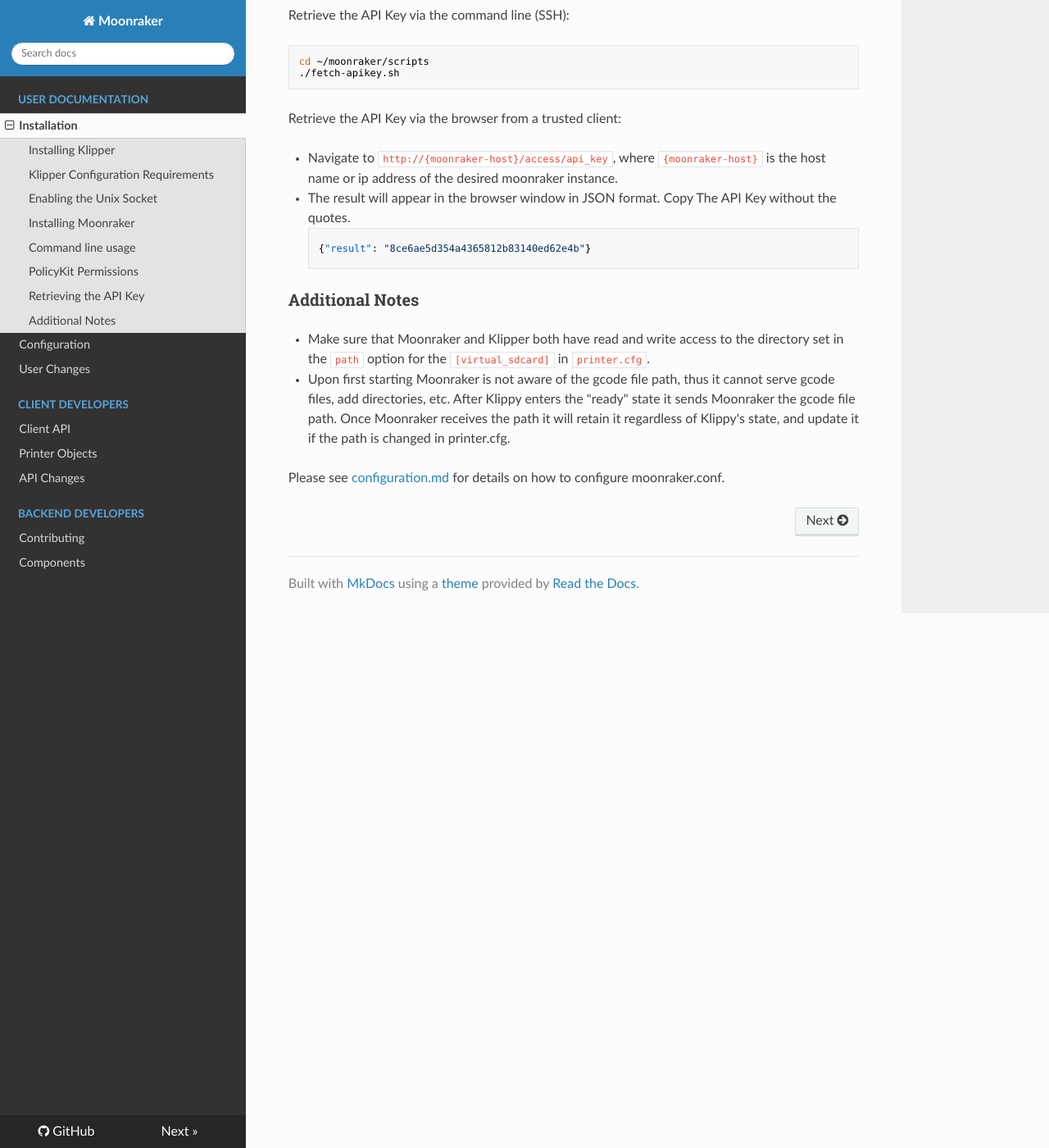
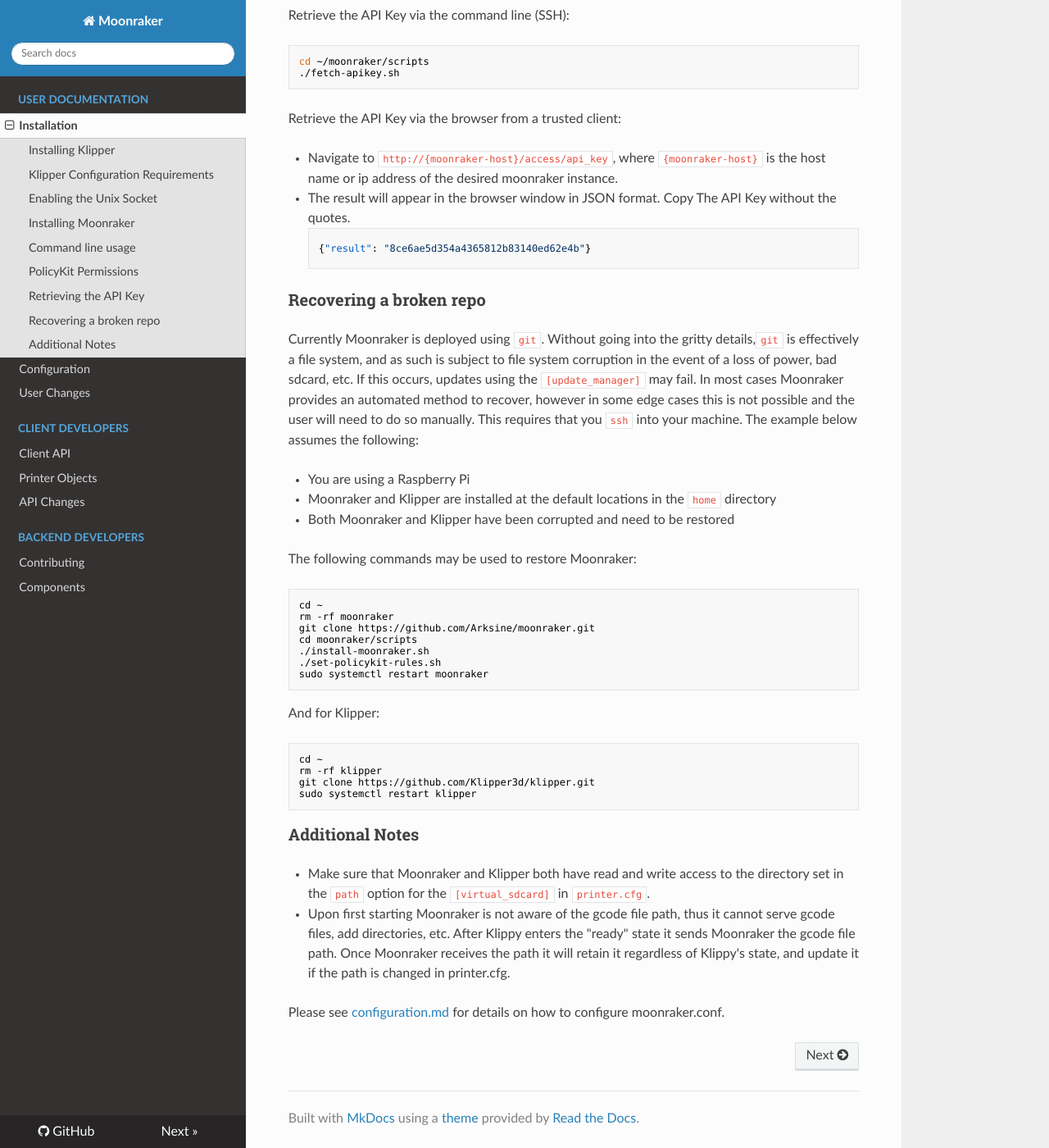
Before and after one commit to Marirossibn/moonraker, an MkDocs documentation site: the page built from docs/installation.md, in a window 1280 px wide and 1400 px high, scrolled down 5204 px. Shown: the whole window at 82% size. Built offline with MkDocs 1.6.1, drawn with Linux system fonts in a browser that asks for light colours; nearby versions of some CDN libraries.

Commit message:
docs: add repo recovery documentation
Signed-off-by:  Eric Callahan <arksine.code@gmail.com>

````diff
--- a/docs/installation.md
+++ b/docs/installation.md
@@ -280,6 +280,43 @@
 
         {"result": "8ce6ae5d354a4365812b83140ed62e4b"}
 
+### Recovering a broken repo
+
+Currently Moonraker is deployed using `git`.  Without going into the gritty
+details,`git` is effectively a file system, and as such is subject to
+file system corruption in the event of a loss of power, bad sdcard, etc.
+If this occurs, updates using the `[update_manager]` may fail.  In most
+cases Moonraker provides an automated method to recover, however in some
+edge cases this is not possible and the user will need to do so manually.
+This requires that you `ssh` into your machine.  The example below assumes
+the following:
+
+- You are using a Raspberry Pi
+- Moonraker and Klipper are installed at the default locations in the `home`
+  directory
+- Both Moonraker and Klipper have been corrupted and need to be restored
+
+The following commands may be used to restore Moonraker:
+
+```shell
+cd ~
+rm -rf moonraker
+git clone https://github.com/Arksine/moonraker.git
+cd moonraker/scripts
+./install-moonraker.sh
+./set-policykit-rules.sh
+sudo systemctl restart moonraker
+```
+
+And for Klipper:
+
+```shell
+cd ~
+rm -rf klipper
+git clone https://github.com/Klipper3d/klipper.git
+sudo systemctl restart klipper
+```
+
 ### Additional Notes
 
 - Make sure that Moonraker and Klipper both have read and write access to the
````
